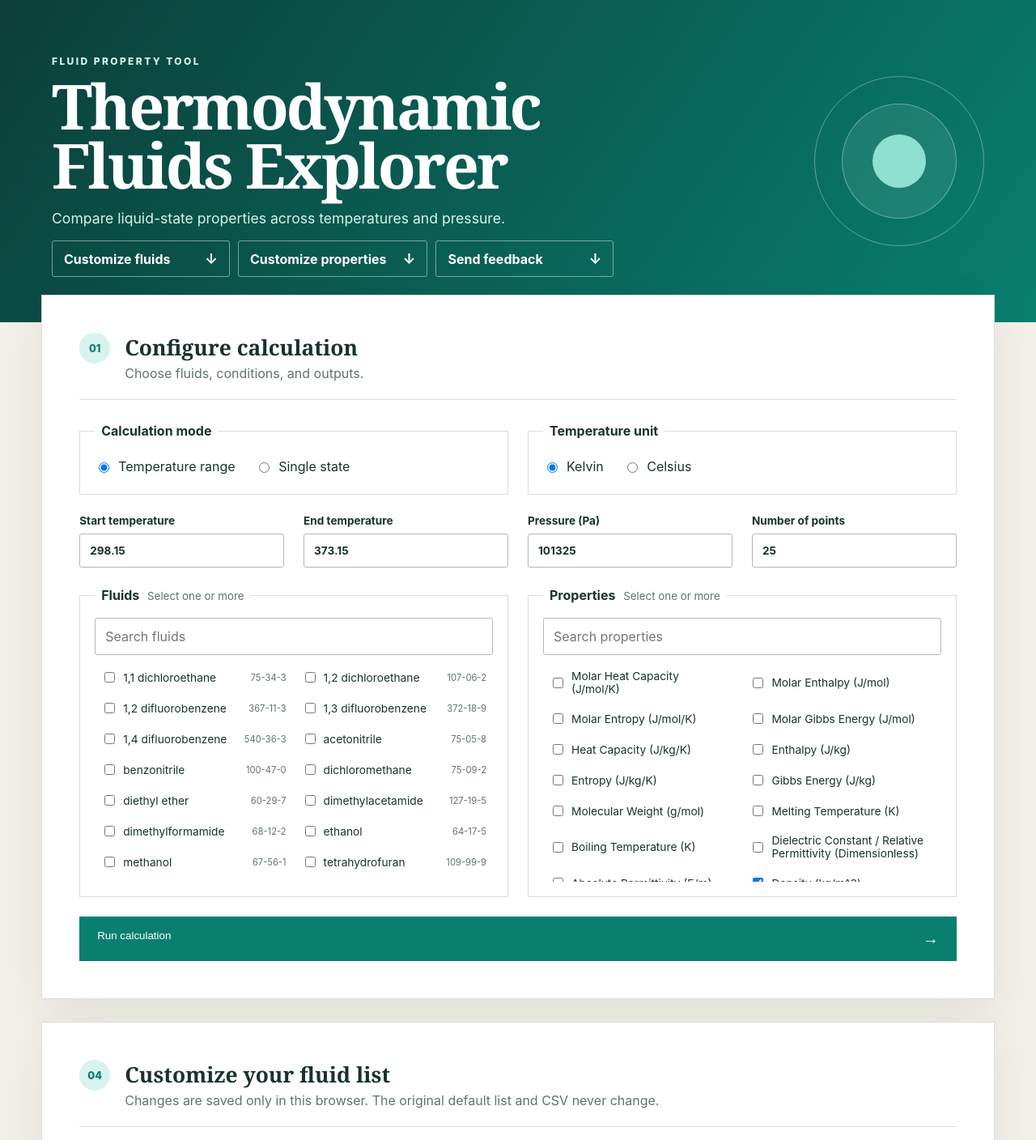
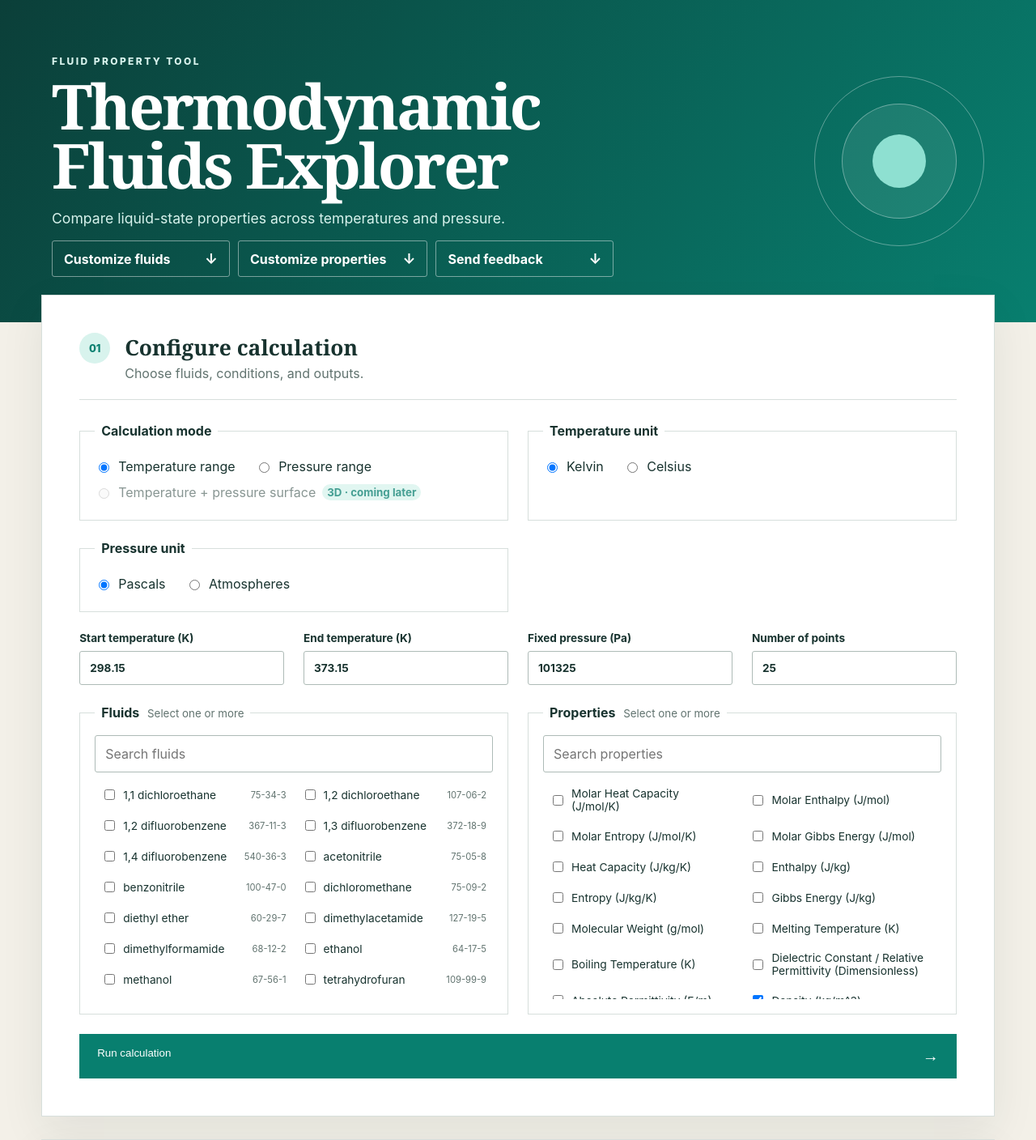
Before and after one commit to calebjkatz/Thermodynamic-Properties-of-Fluids, a Flask app: page / in a window 1280 px wide. Shown: the top 1408 px of the page at 81% size. Run offline with Flask 3, Linux system fonts and the light colour scheme.

Commit message:
Add pressure range calculations and pressure units

```diff
--- a/app.py
+++ b/app.py
@@ -45,6 +45,8 @@ ADDITIONAL_PROPERTY_MAP = {
 }
 
 SUPPORTED_PROPERTY_MAP = {**PROPERTY_MAP, **ADDITIONAL_PROPERTY_MAP}
+PASCALS_PER_ATMOSPHERE = 101325.0
+CALCULATION_MODES = {"temperature_range", "pressure_range", "temperature_pressure_surface"}
 
 
 def load_fluids():
@@ -71,13 +73,13 @@ def is_liquid(chemical):
         return False
 
 
-def calculate(fluid_rows, temperatures, pressure, properties, liquid_only):
+def calculate(fluid_rows, state_points, properties, liquid_only):
     rows = []
     warnings = []
 
     for fluid in fluid_rows:
         points_found = 0
-        for temperature in temperatures:
+        for temperature, pressure in state_points:
             try:
                 chemical = Chemical(fluid.cas_number, T=float(temperature), P=pressure)
                 if liquid_only and not is_liquid(chemical):
@@ -93,7 +95,10 @@ def calculate(fluid_rows, temperatures, pressure, properties, liquid_only):
                 rows.append(row)
                 points_found += 1
             except Exception as exc:
-                warnings.append(f"{fluid.name} at {temperature:.2f} K could not be calculated: {exc}")
+                warnings.append(
+                    f"{fluid.name} at {temperature:.2f} K and {pressure:.2f} Pa "
+                    f"could not be calculated: {exc}"
+                )
 
         if points_found == 0:
             warnings.append(f"No liquid-state points were found for {fluid.name} in the selected range.")
@@ -102,16 +107,21 @@ def calculate(fluid_rows, temperatures, pressure, properties, liquid_only):
 
 
 def parse_form(form, fluids):
-    mode = form.get("mode", "range")
-    unit = form.get("unit", "K")
+    mode = form.get("mode", "temperature_range")
+    temperature_unit = form.get("unit", "K")
+    pressure_unit = form.get("pressure_unit", "Pa")
     selected_cas = form.getlist("fluids")
     selected_labels = form.getlist("fluid_labels")
     properties = form.getlist("properties")
 
-    if mode not in {"range", "single"}:
+    if mode not in CALCULATION_MODES:
         raise ValueError("Choose a valid calculation mode.")
-    if unit not in {"K", "C"}:
+    if mode == "temperature_pressure_surface":
+        raise ValueError("The temperature and pressure surface mode is scaffolded but not available yet.")
+    if temperature_unit not in {"K", "C"}:
         raise ValueError("Choose Kelvin or Celsius.")
+    if pressure_unit not in {"Pa", "atm"}:
+        raise ValueError("Choose pascals or atmospheres.")
     if not selected_cas:
         raise ValueError("Select at least one fluid.")
     if len(selected_cas) > 10:
@@ -121,31 +131,48 @@ def parse_form(form, fluids):
     if len(properties) > 20:
         raise ValueError("Select no more than 20 properties at a time.")
 
-    pressure = float(form.get("pressure", ""))
-    start = float(form.get("start_temperature", ""))
-    if not np.isfinite(pressure) or pressure <= 0:
-        raise ValueError("Pressure must be a positive number.")
-    if unit == "C":
-        start += 273.15
-    if not np.isfinite(start) or start < 0:
+    start_temperature = float(form.get("start_temperature", ""))
+    if temperature_unit == "C":
+        start_temperature += 273.15
+    if not np.isfinite(start_temperature) or start_temperature < 0:
         raise ValueError("Temperature cannot be below absolute zero.")
 
-    if mode == "single":
-        temperatures = np.array([start])
-        liquid_only = False
+    start_pressure = float(form.get("start_pressure", ""))
+    if pressure_unit == "atm":
+        start_pressure *= PASCALS_PER_ATMOSPHERE
+    if not np.isfinite(start_pressure) or start_pressure <= 0:
+        raise ValueError("Pressure must be a positive number.")
+
+    points = int(form.get("points", ""))
+    if not 2 <= points <= 100:
+        raise ValueError("Number of points must be between 2 and 100.")
+
+    if mode == "temperature_range":
+        end_temperature = float(form.get("end_temperature", ""))
+        if temperature_unit == "C":
+            end_temperature += 273.15
+        if not np.isfinite(end_temperature) or end_temperature < 0:
+            raise ValueError("End temperature cannot be below absolute zero.")
+        if end_temperature <= start_temperature:
+            raise ValueError("End temperature must be greater than start temperature.")
+        state_points = [
+            (temperature, start_pressure)
+            for temperature in np.linspace(start_temperature, end_temperature, points)
+        ]
+        x_axis = "temperature"
     else:
-        end = float(form.get("end_temperature", ""))
-        points = int(form.get("points", ""))
-        if unit == "C":
-            end += 273.15
-        if not np.isfinite(end) or end < 0:
-            raise ValueError("End temperature cannot be below absolute zero.")
-        if end <= start:
-            raise ValueError("End temperature must be greater than start temperature.")
-        if not 2 <= points <= 100:
-            raise ValueError("Number of points must be between 2 and 100.")
-        temperatures = np.linspace(start, end, points)
-        liquid_only = True
+        end_pressure = float(form.get("end_pressure", ""))
+        if pressure_unit == "atm":
+            end_pressure *= PASCALS_PER_ATMOSPHERE
+        if not np.isfinite(end_pressure) or end_pressure <= 0:
+            raise ValueError("End pressure must be a positive number.")
+        if end_pressure <= start_pressure:
+            raise ValueError("End pressure must be greater than start pressure.")
+        state_points = [
+            (start_temperature, pressure)
+            for pressure in np.linspace(start_pressure, end_pressure, points)
+        ]
+        x_axis = "pressure"
 
     defaults = {str(row.cas_number): row for row in fluids.itertuples(index=False)}
     fluid_records = []
@@ -172,13 +199,16 @@ def parse_form(form, fluids):
 
     fluid_rows = pd.DataFrame(fluid_records)
 
-    return mode, unit, fluid_rows.itertuples(index=False), temperatures, pressure, properties, liquid_only
+    return (
+        mode, temperature_unit, pressure_unit, fluid_rows.itertuples(index=False),
+        state_points, properties, True, x_axis,
+    )
 
 
-def display_results(results, unit):
+def display_results(results, temperature_unit, pressure_unit):
     displayed = results.copy()
     temperature_label = "Temperature (K)"
-    if unit == "C":
+    if temperature_unit == "C":
         displayed["Temperature (°C)"] = displayed["Temperature (K)"] - 273.15
         displayed = displayed.drop(columns="Temperature (K)")
         columns = list(displayed.columns)
@@ -186,11 +216,21 @@ def display_results(results, unit):
         displayed = displayed[columns]
         temperature_label = "Temperature (°C)"
 
+    pressure_label = "Pressure (Pa)"
+    if pressure_unit == "atm":
+        displayed["Pressure (atm)"] = displayed["Pressure (Pa)"] / PASCALS_PER_ATMOSPHERE
+        displayed = displayed.drop(columns="Pressure (Pa)")
+        columns = list(displayed.columns)
+        temperature_index = columns.index(temperature_label)
+        columns.insert(temperature_index + 1, columns.pop(columns.index("Pressure (atm)")))
+        displayed = displayed[columns]
+        pressure_label = "Pressure (atm)"
+
     displayed = displayed.round(5)
-    return displayed, temperature_label
+    return displayed, temperature_label, pressure_label
 
 
-def make_chart_data(displayed, temperature_label, properties):
+def make_chart_data(displayed, x_label, properties):
     charts = []
     if len(displayed) < 2:
         return charts
@@ -198,15 +238,15 @@ def make_chart_data(displayed, temperature_label, properties):
     for prop in properties:
         traces = []
         for fluid_name, group in displayed.groupby("Fluid"):
-            valid = group[[temperature_label, prop]].dropna()
+            valid = group[[x_label, prop]].dropna()
             if len(valid) >= 2:
                 traces.append({
                     "name": fluid_name,
-                    "x": valid[temperature_label].tolist(),
+                    "x": valid[x_label].tolist(),
                     "y": valid[prop].tolist(),
                 })
         if traces:
-            charts.append({"property": prop, "temperature_label": temperature_label, "traces": traces})
+            charts.append({"property": prop, "x_label": x_label, "traces": traces})
     return charts
 
 
@@ -230,16 +270,17 @@ def index():
     if request.method == "POST":
         try:
             parsed = parse_form(request.form, fluids)
-            mode, unit, fluid_rows, temperatures, pressure, properties, liquid_only = parsed
-            results, warnings = calculate(
-                fluid_rows, temperatures, pressure, properties, liquid_only
-            )
+            mode, temperature_unit, pressure_unit, fluid_rows, state_points, properties, liquid_only, x_axis = parsed
+            results, warnings = calculate(fluid_rows, state_points, properties, liquid_only)
             if results.empty:
                 raise ValueError("No results were available for these inputs. Try a different temperature range.")
-            displayed, temperature_label = display_results(results, unit)
+            displayed, temperature_label, pressure_label = display_results(
+                results, temperature_unit, pressure_unit
+            )
+            x_label = temperature_label if x_axis == "temperature" else pressure_label
             context["results"] = displayed.to_dict("records")
             context["columns"] = displayed.columns.tolist()
-            context["charts"] = make_chart_data(displayed, temperature_label, properties) if mode == "range" else []
+            context["charts"] = make_chart_data(displayed, x_label, properties)
             context["warnings"] = warnings
         except (ValueError, TypeError) as exc:
             context["error"] = str(exc)
@@ -282,11 +323,11 @@ def health():
 def export_results():
     try:
         fluids = load_fluids()
-        mode, unit, fluid_rows, temperatures, pressure, properties, liquid_only = parse_form(request.form, fluids)
-        results, _ = calculate(fluid_rows, temperatures, pressure, properties, liquid_only)
+        mode, temperature_unit, pressure_unit, fluid_rows, state_points, properties, liquid_only, _ = parse_form(request.form, fluids)
+        results, _ = calculate(fluid_rows, state_points, properties, liquid_only)
         if results.empty:
             raise ValueError("No results are available to export.")
-        displayed, _ = display_results(results, unit)
+        displayed, _, _ = display_results(results, temperature_unit, pressure_unit)
         output = io.BytesIO(displayed.to_csv(index=False).encode("utf-8"))
         return send_file(output, mimetype="text/csv", as_attachment=True, download_name="thermodynamic-results.csv")
     except (ValueError, TypeError) as exc:
--- a/static/styles.css
+++ b/static/styles.css
@@ -19,7 +19,7 @@ h2 { margin:0; font-family:Georgia,serif; font-size:1.65rem; } .section-heading
 .inputs { grid-template-columns:repeat(4,minmax(0,1fr)); }
 fieldset { min-width:0; margin:0; padding:18px; border:1px solid var(--line); }
 legend { padding:0 8px; font-weight:750; } legend small { margin-left:6px; color:var(--muted); font-weight:400; }
-.radio { display:inline-flex; gap:8px; margin:6px 20px 6px 0; }
+.radio { display:inline-flex; gap:8px; margin:6px 20px 6px 0; }.future-mode { display:flex; color:var(--muted); opacity:.75; }.future-mode small { padding:2px 6px; border-radius:10px; background:var(--aqua); color:var(--teal); font-weight:700; }
 .inputs label { font-size:.85rem; font-weight:700; }
 input[type="number"] { width:100%; margin-top:8px; padding:12px; border:1px solid #aebbb7; border-radius:3px; color:var(--ink); font:inherit; }
 input[type="password"],input[type="search"],input[name="name"],input[name="identifier"] { width:100%; margin:8px 0 20px; padding:12px; border:1px solid #aebbb7; border-radius:3px; color:var(--ink); font:inherit; }
--- a/templates/index.html
+++ b/templates/index.html
@@ -30,21 +30,28 @@
       <div class="field-grid">
         <fieldset>
           <legend>Calculation mode</legend>
-          <label class="radio"><input type="radio" name="mode" value="range" {% if form.get('mode', 'range') == 'range' %}checked{% endif %}> Temperature range</label>
-          <label class="radio"><input type="radio" name="mode" value="single" {% if form.get('mode') == 'single' %}checked{% endif %}> Single state</label>
+          <label class="radio"><input type="radio" name="mode" value="temperature_range" {% if form.get('mode', 'temperature_range') == 'temperature_range' %}checked{% endif %}> Temperature range</label>
+          <label class="radio"><input type="radio" name="mode" value="pressure_range" {% if form.get('mode') == 'pressure_range' %}checked{% endif %}> Pressure range</label>
+          <label class="radio future-mode" title="Framework prepared; calculation coming later"><input type="radio" name="mode" value="temperature_pressure_surface" disabled> Temperature + pressure surface <small>3D · coming later</small></label>
         </fieldset>
         <fieldset>
           <legend>Temperature unit</legend>
           <label class="radio"><input type="radio" name="unit" value="K" {% if form.get('unit', 'K') == 'K' %}checked{% endif %}> Kelvin</label>
           <label class="radio"><input type="radio" name="unit" value="C" {% if form.get('unit') == 'C' %}checked{% endif %}> Celsius</label>
         </fieldset>
+        <fieldset>
+          <legend>Pressure unit</legend>
+          <label class="radio"><input type="radio" name="pressure_unit" value="Pa" {% if form.get('pressure_unit', 'Pa') == 'Pa' %}checked{% endif %}> Pascals</label>
+          <label class="radio"><input type="radio" name="pressure_unit" value="atm" {% if form.get('pressure_unit') == 'atm' %}checked{% endif %}> Atmospheres</label>
+        </fieldset>
       </div>
 
       <div class="field-grid inputs">
-        <label>Start temperature<input name="start_temperature" type="number" step="any" required value="{{ form.get('start_temperature', '298.15') }}"></label>
-        <label class="range-only">End temperature<input name="end_temperature" type="number" step="any" value="{{ form.get('end_temperature', '373.15') }}"></label>
-        <label>Pressure (Pa)<input name="pressure" type="number" step="any" min="0" required value="{{ form.get('pressure', '101325') }}"></label>
-        <label class="range-only">Number of points<input name="points" type="number" min="2" max="100" value="{{ form.get('points', '25') }}"></label>
+        <label id="start-temperature-label">Start temperature<input name="start_temperature" type="number" step="any" required value="{{ form.get('start_temperature', '298.15') }}"></label>
+        <label class="temperature-range-only">End temperature<input name="end_temperature" type="number" step="any" value="{{ form.get('end_temperature', '373.15') }}"></label>
+        <label id="start-pressure-label">Fixed pressure<input name="start_pressure" type="number" step="any" min="0" required value="{{ form.get('start_pressure', '101325') }}"></label>
+        <label class="pressure-range-only">End pressure<input name="end_pressure" type="number" step="any" min="0" value="{{ form.get('end_pressure', '202650') }}"></label>
+        <label>Number of points<input name="points" type="number" min="2" max="100" value="{{ form.get('points', '25') }}"></label>
       </div>
 
       <div class="selector-grid">
@@ -87,7 +94,7 @@
         charts.forEach((chart, index) => {
           const traces = chart.traces.map(trace => ({...trace, mode: 'lines+markers', type: 'scatter'}));
           Plotly.newPlot(`chart-${index + 1}`, traces, {
-            title: {text: chart.property, x: 0.02}, xaxis: {title: chart.temperature_label},
+            title: {text: chart.property, x: 0.02}, xaxis: {title: chart.x_label},
             yaxis: {title: chart.property}, paper_bgcolor: 'transparent', plot_bgcolor: '#f7faf9',
             margin: {t: 60, r: 24, b: 70, l: 90}, font: {family: 'system-ui', color: '#18332f'}
           }, {responsive: true, displaylogo: false});
@@ -276,7 +283,20 @@
       finally { button.disabled = false; button.firstChild.textContent = 'Send feedback '; }
     });
     const modeInputs = document.querySelectorAll('input[name="mode"]');
-    function syncMode() { const range = document.querySelector('input[name="mode"]:checked').value === 'range'; document.querySelectorAll('.range-only').forEach(el => el.hidden = !range); }
+    function syncMode() {
+      const mode = document.querySelector('input[name="mode"]:checked').value;
+      const temperatureRange = mode === 'temperature_range';
+      document.querySelectorAll('.temperature-range-only').forEach(el => el.hidden = !temperatureRange);
+      document.querySelectorAll('.pressure-range-only').forEach(el => el.hidden = temperatureRange);
+      document.querySelector('input[name="end_temperature"]').required = temperatureRange;
+      document.querySelector('input[name="end_pressure"]').required = !temperatureRange;
+      const temperatureUnit = document.querySelector('input[name="unit"]:checked').value === 'K' ? 'K' : '°C';
+      const pressureUnit = document.querySelector('input[name="pressure_unit"]:checked').value;
+      document.querySelector('#start-temperature-label').childNodes[0].textContent = `${temperatureRange ? 'Start temperature' : 'Fixed temperature'} (${temperatureUnit})`;
+      document.querySelector('.temperature-range-only').childNodes[0].textContent = `End temperature (${temperatureUnit})`;
+      document.querySelector('#start-pressure-label').childNodes[0].textContent = `${temperatureRange ? 'Fixed pressure' : 'Start pressure'} (${pressureUnit})`;
+      document.querySelector('.pressure-range-only').childNodes[0].textContent = `End pressure (${pressureUnit})`;
+    }
     modeInputs.forEach(input => input.addEventListener('change', syncMode)); syncMode();
     let previousUnit = document.querySelector('input[name="unit"]:checked').value;
     document.querySelectorAll('input[name="unit"]').forEach(input => input.addEventListener('change', event => {
@@ -287,6 +307,20 @@
         if (Number.isFinite(value)) field.value = (previousUnit === 'K' ? value - 273.15 : value + 273.15).toFixed(2);
       });
       previousUnit = nextUnit;
+      syncMode();
+    }));
+    let previousPressureUnit = document.querySelector('input[name="pressure_unit"]:checked').value;
+    document.querySelectorAll('input[name="pressure_unit"]').forEach(input => input.addEventListener('change', event => {
+      const nextUnit = event.target.value;
+      document.querySelectorAll('input[name="start_pressure"], input[name="end_pressure"]').forEach(field => {
+        if (field.value === '') return;
+        const value = Number(field.value);
+        if (!Number.isFinite(value)) return;
+        const converted = previousPressureUnit === 'Pa' ? value / 101325 : value * 101325;
+        field.value = nextUnit === 'atm' ? converted.toFixed(8).replace(/0+$/,'').replace(/\.$/,'') : converted.toFixed(2);
+      });
+      previousPressureUnit = nextUnit;
+      syncMode();
     }));
     document.querySelector('#fluid-search').addEventListener('input', event => {
       const query = event.target.value.toLowerCase();
```
Also changed, not shown: tests/test_app.py (+40 -10 lines), README.md.
